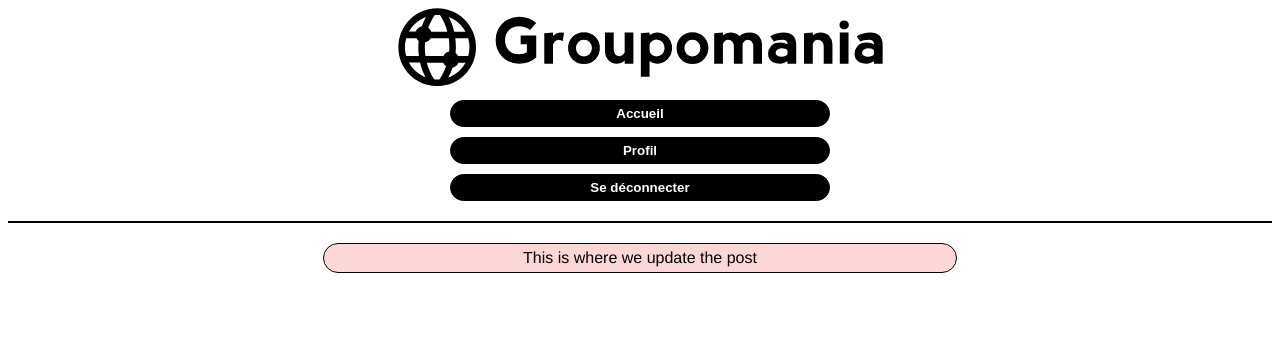
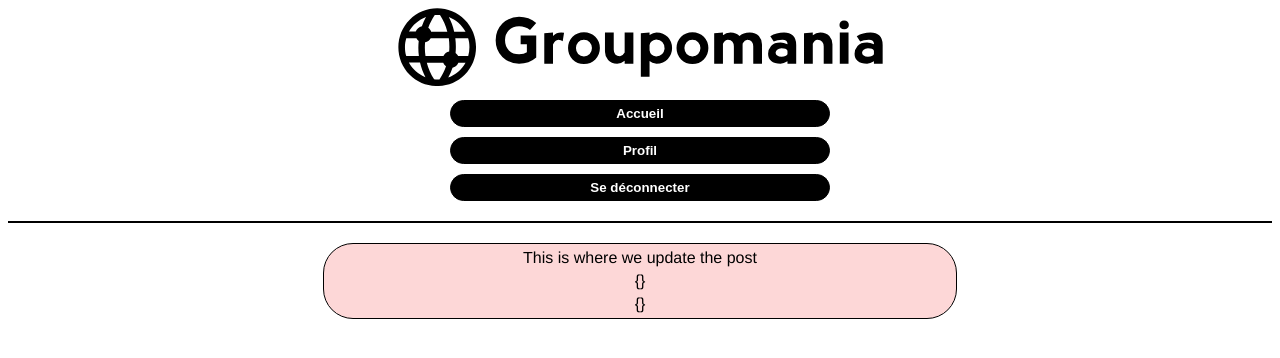
Before and after one commit to AliciaPetitpas/P7-Creer-un-reseau-social-d-entreprise, a Vue app in the folder front/: page /modifyPost in a window 1280 px wide. Shown: the top 358 px of the page. Built offline with nearby package versions, Linux system fonts and the light colour scheme.

Commit message:
Début update post

```diff
--- a/front/src/views/ModifyPost.vue
+++ b/front/src/views/ModifyPost.vue
@@ -4,6 +4,8 @@
         <main id="main" class="main">
             <div class="modify-post">
                 <p>This is where we update the post</p>
+                <p>{{ userInfo }}</p>
+                <p>{{ postInfo }}</p>
                 <!-- <p>{{ posts }}</p> -->
             </div>
         </main>
@@ -24,7 +26,7 @@ export default {
         ...mapState({
             user:'user',
             userInfo: 'userInfo',
-            // posts: 'posts',
+            postInfo: 'postInfo',
         }),
     },
 }
```
